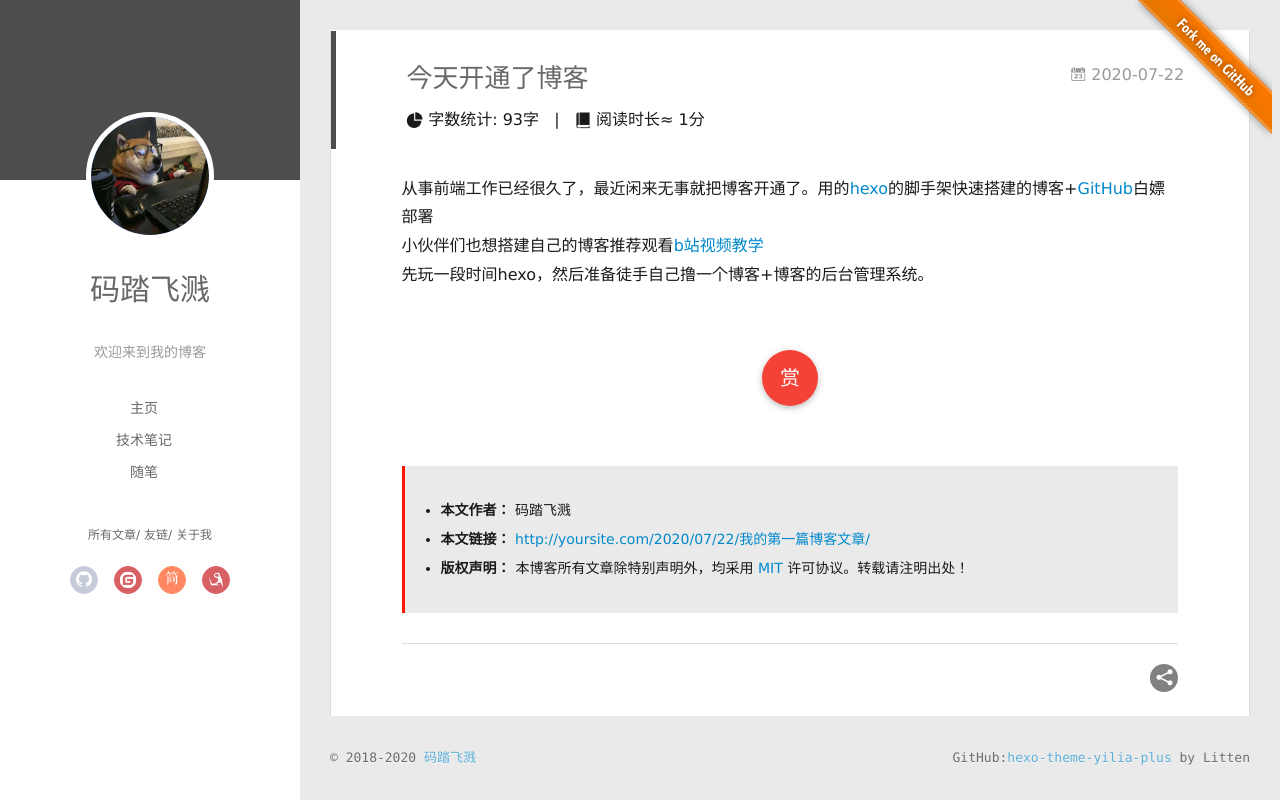
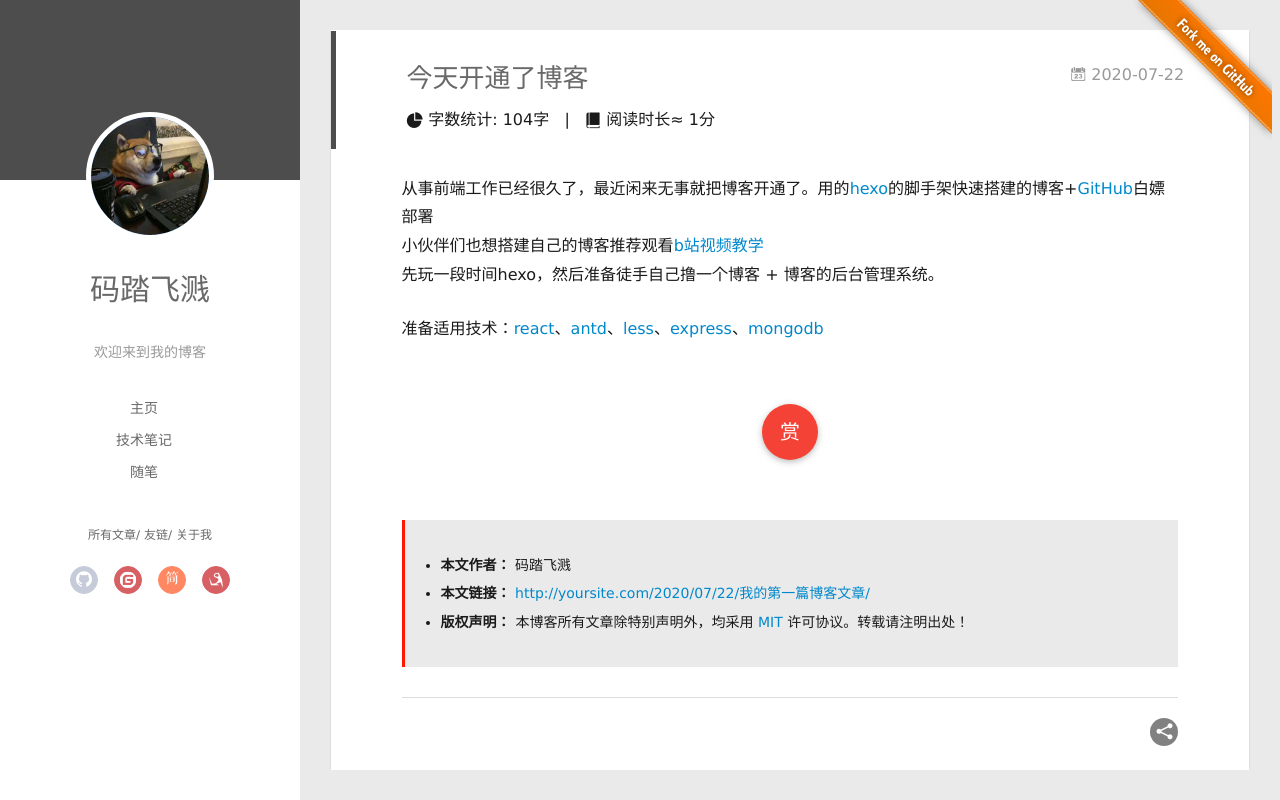
Before and after one commit to xingjunye/xingjunye.github.io, a plain HTML site: page 2020/07/22/我的第一篇博客文章/index.html in a window 1280 px wide. Drawn offline with Linux system fonts and the light colour scheme; some packages are replaced by stand-ins of ours; no server answers; a script that the page names is missing.

Commit message:
Site updated: 2020-07-22 15:43:57

```diff
--- a/2020/07/22/我的第一篇博客文章/index.html
+++ b/2020/07/22/我的第一篇博客文章/index.html
@@ -10,15 +10,15 @@
   <meta name="generator" content="hexo-theme-yilia-plus">
   <meta name="viewport" content="width=device-width, initial-scale=1, maximum-scale=1">
 
-  <meta name="description" content="从事前端工作已经很久了，最近闲来无事就把博客开通了。用的hexo的脚手架快速搭建的博客+GitHub白嫖部署小伙伴们也想搭建自己的博客推荐观看b站视频教学先玩一段时间hexo，然后准备徒手自己撸一个博客+博客的后台管理系统。">
+  <meta name="description" content="从事前端工作已经很久了，最近闲来无事就把博客开通了。用的hexo的脚手架快速搭建的博客+GitHub白嫖部署小伙伴们也想搭建自己的博客推荐观看b站视频教学先玩一段时间hexo，然后准备徒手自己撸一个博客 + 博客的后台管理系统。 准备适用技术：react、antd、less、express、mongodb">
 <meta property="og:type" content="article">
 <meta property="og:title" content="今天开通了博客">
 <meta property="og:url" content="http://yoursite.com/2020/07/22/%E6%88%91%E7%9A%84%E7%AC%AC%E4%B8%80%E7%AF%87%E5%8D%9A%E5%AE%A2%E6%96%87%E7%AB%A0/index.html">
 <meta property="og:site_name" content="我的博客">
-<meta property="og:description" content="从事前端工作已经很久了，最近闲来无事就把博客开通了。用的hexo的脚手架快速搭建的博客+GitHub白嫖部署小伙伴们也想搭建自己的博客推荐观看b站视频教学先玩一段时间hexo，然后准备徒手自己撸一个博客+博客的后台管理系统。">
+<meta property="og:description" content="从事前端工作已经很久了，最近闲来无事就把博客开通了。用的hexo的脚手架快速搭建的博客+GitHub白嫖部署小伙伴们也想搭建自己的博客推荐观看b站视频教学先玩一段时间hexo，然后准备徒手自己撸一个博客 + 博客的后台管理系统。 准备适用技术：react、antd、less、express、mongodb">
 <meta property="og:locale" content="zh_CN">
 <meta property="article:published_time" content="2020-07-22T06:15:25.000Z">
-<meta property="article:modified_time" content="2020-07-22T07:35:25.832Z">
+<meta property="article:modified_time" content="2020-07-22T07:43:34.576Z">
 <meta property="article:author" content="码踏飞溅">
 <meta property="article:tag" content="reavt">
 <meta property="article:tag" content=" vue">
@@ -228,7 +228,7 @@
       <!-- 百度字体平台:http://fontstore.baidu.com/static/editor/index.html -->
       <i class="icon-statistics"></i>
       <span class="post-meta-item-text"> 字数统计:</span>
-      <span class="post-count">93字</span>
+      <span class="post-count">104字</span>
     </span>
   </span>
 
@@ -248,7 +248,8 @@
 
   <div class="article-entry" itemprop="articleBody">
 
-    <p>从事前端工作已经很久了，最近闲来无事就把博客开通了。用的<a href="https://hexo.io/zh-cn/" target="_blank" rel="noopener">hexo</a>的脚手架快速搭建的博客+<a href="https://github.com/hexojs/hexo/issues" target="_blank" rel="noopener">GitHub</a>白嫖部署<br>小伙伴们也想搭建自己的博客推荐观看<a href="https://www.bilibili.com/video/BV1Yb411a7ty?from=search&seid=6611354404549127657" target="_blank" rel="noopener">b站视频教学</a><br>先玩一段时间hexo，然后准备徒手自己撸一个博客+博客的后台管理系统。</p>
+    <p>从事前端工作已经很久了，最近闲来无事就把博客开通了。用的<a href="https://hexo.io/zh-cn/" target="_blank" rel="noopener">hexo</a>的脚手架快速搭建的博客+<a href="https://github.com/hexojs/hexo/issues" target="_blank" rel="noopener">GitHub</a>白嫖部署<br>小伙伴们也想搭建自己的博客推荐观看<a href="https://www.bilibili.com/video/BV1Yb411a7ty?from=search&seid=6611354404549127657" target="_blank" rel="noopener">b站视频教学</a><br>先玩一段时间hexo，然后准备徒手自己撸一个博客 + 博客的后台管理系统。</p>
+<p>准备适用技术：<a href="https://react.docschina.org/" target="_blank" rel="noopener">react</a>、<a href="https://ant.design/index-cn" target="_blank" rel="noopener">antd</a>、<a href="http://lesscss.cn/" target="_blank" rel="noopener">less</a>、<a href="https://www.expressjs.com.cn/" target="_blank" rel="noopener">express</a>、<a href="https://www.mongodb.org.cn/" target="_blank" rel="noopener">mongodb</a></p>
 
 
 
```
Also changed, not shown: index.html (+2 -1 lines).
